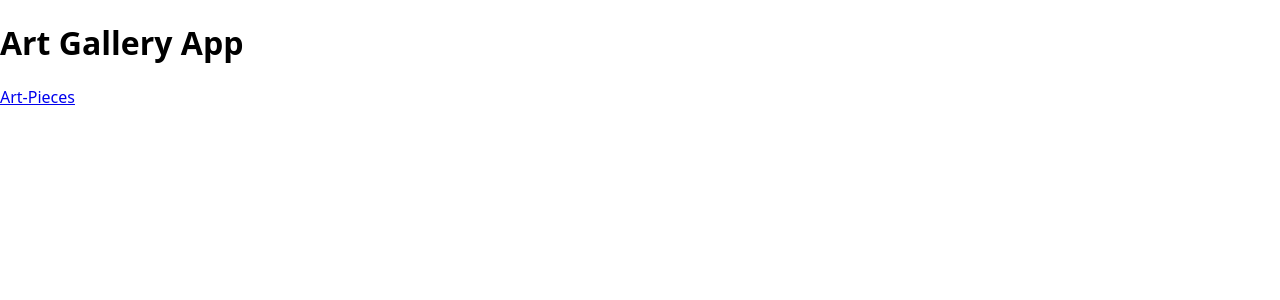
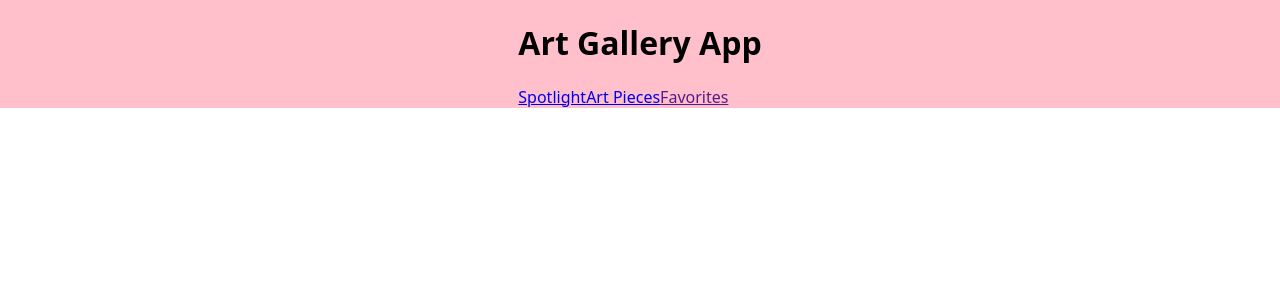
Before and after one commit to Ramin-faqyri/art-gallery-app, a Next.js app: page / in a window 1280 px wide. Shown: the top 300 px of the page. Built offline with nearby package versions, Linux system fonts and the light colour scheme; no server answers.

Commit message:
add Navigation and Layout component

```diff
--- /dev/null
+++ b/components/Layout/index.js
@@ -0,0 +1,7 @@
+import styled from "styled-components";
+
+export const Layout = styled.div`
+  display: flex;
+  justify-content: center;
+  background-color: pink;
+`;
--- /dev/null
+++ b/components/Navigation/index.js
@@ -0,0 +1,11 @@
+import Link from "next/link";
+
+export default function Navigation() {
+  return (
+    <nav>
+      <Link href="/">Spotlight</Link>
+      <Link href="/art-pieces">Art Pieces</Link>
+      <Link href="">Favorites</Link>
+    </nav>
+  );
+}
--- a/pages/_app.js
+++ b/pages/_app.js
@@ -1,6 +1,7 @@
 import GlobalStyle from "../styles";
 import { SWRConfig } from "swr";
 import useSWR from "swr";
+import { Layout } from "@/components/Layout";
 
 const fetcher = (...args) => fetch(...args).then((res) => res.json());
 
@@ -13,6 +14,7 @@ export default function App({ Component, pageProps }) {
 
   return (
     <>
+      <Layout>
         <GlobalStyle />
         <SWRConfig value={{ fetcher }}>
           <Component
@@ -20,6 +22,7 @@ export default function App({ Component, pageProps }) {
             {...pageProps}
           />
         </SWRConfig>
+      </Layout>
     </>
   );
 }
--- a/pages/art-pieces.js
+++ b/pages/art-pieces.js
@@ -1,10 +1,12 @@
 import ArtPieces from "@/components/ArtPieces";
+import Navigation from "@/components/Navigation";
 
 export default function ArtPiecesPage({ artworks }) {
   console.log("artPiecesPage", artworks);
   return (
     <div>
       <h1>Art Gallery App</h1>
+      <Navigation />
       <p>list of all art-pieces</p>
       <ArtPieces pieces={artworks} />
     </div>
--- a/pages/index.js
+++ b/pages/index.js
@@ -1,6 +1,5 @@
 import Spotlight from "@/components/Spotlight";
-import ArtPieces from "@/components/ArtPieces";
-import Link from "next/link";
+import Navigation from "@/components/Navigation";
 
 export default function HomePage({ artworks }) {
   const randomArtPiece = artworks
@@ -11,7 +10,7 @@ export default function HomePage({ artworks }) {
     <div>
       <h1>Art Gallery App</h1>
       <nav>
-        <Link href="/art-pieces">Art-Pieces</Link>
+        <Navigation />
       </nav>
       {randomArtPiece && (
         <Spotlight
```
Lines whose indentation alone changed are shown as unchanged.
